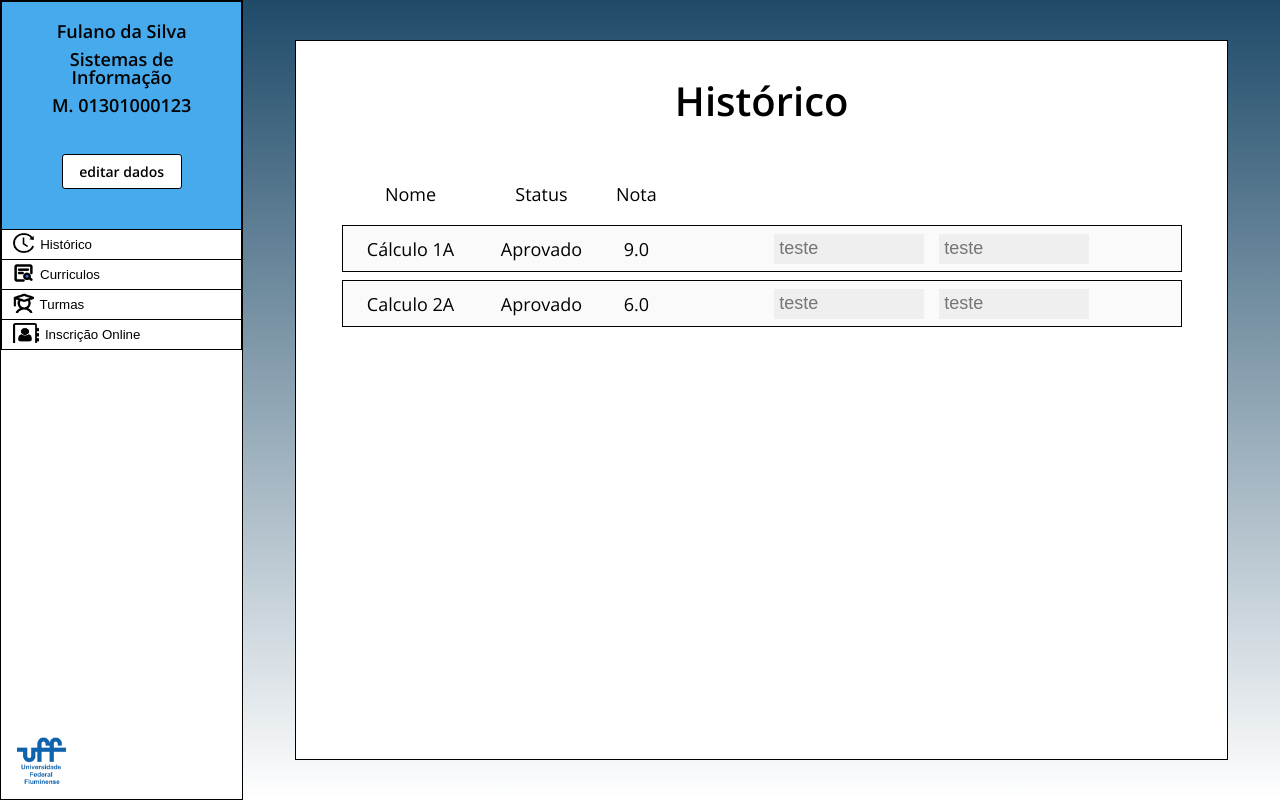
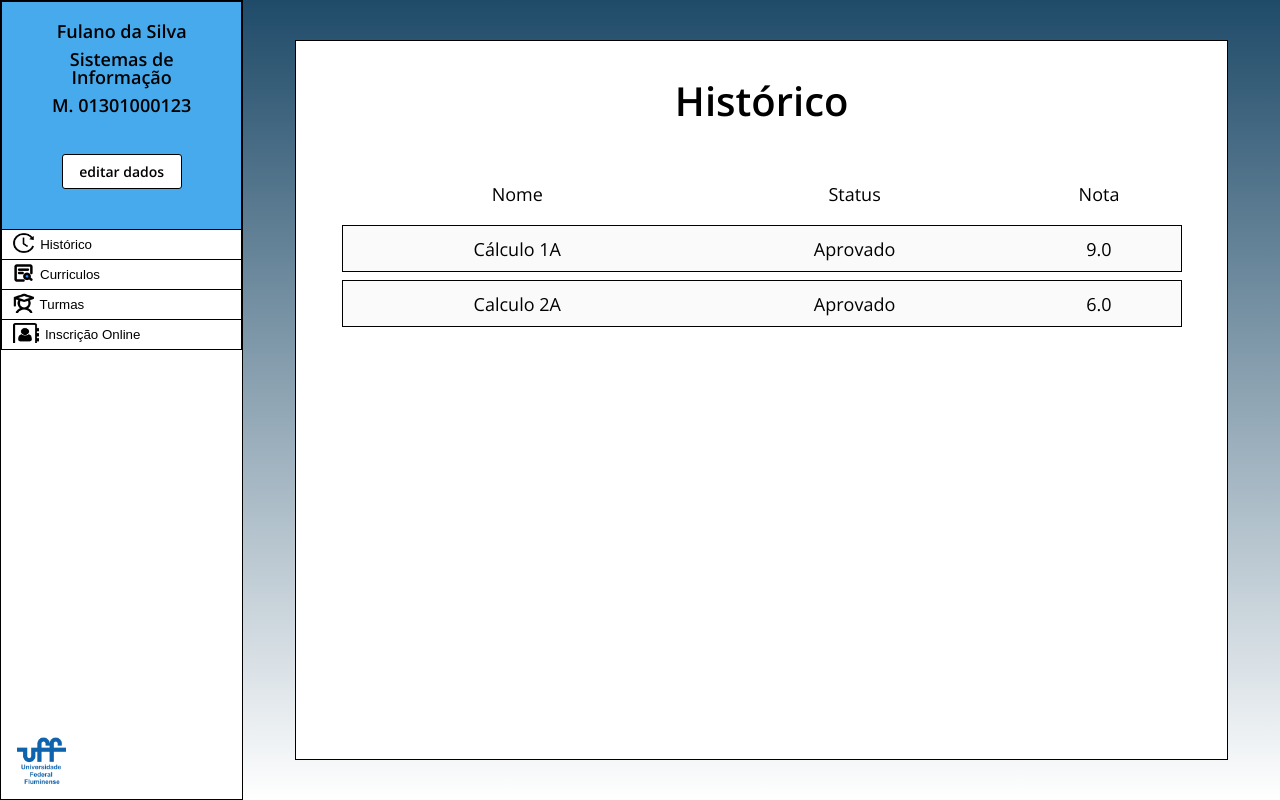
Before and after one commit to gustavo-ferreira03/projeto-iduff-front, a React (Create React App) app: page /history in a window 1280 px wide. Built offline with nearby package versions, Linux system fonts and the light colour scheme; a web font is replaced by a local one.

Commit message:
Consertado o History

```diff
--- a/src/pages/History/History.jsx
+++ b/src/pages/History/History.jsx
@@ -1,7 +1,6 @@
 import classes from './History.module.css';
 import {Card} from '../../components/Card/Card';
 import Table from '../../components/Table/Table';
-import TableInput from '../../components/Table/TableInput/TableInput';
 
 const columns = [
     "Nome",
@@ -10,22 +9,12 @@ const columns = [
 ]
 
 const data = [
-    [
-        "Cálculo 1A",
-        "Aprovado",
-        "9.0",
-        <TableInput
-            placeholder={['teste', 'teste']}
-        />
-    ],
-    [
-        "Calculo 2A",
-        "Aprovado",
-        "6.0",
-        <TableInput
-            placeholder={['teste', 'teste']}
-        />
-    ]
+    ["Cálculo 1A",
+    "Aprovado",
+    "9.0"],
+    ["Calculo 2A",
+    "Aprovado",
+    "6.0",]
 ]
 
 export function History(){
```
